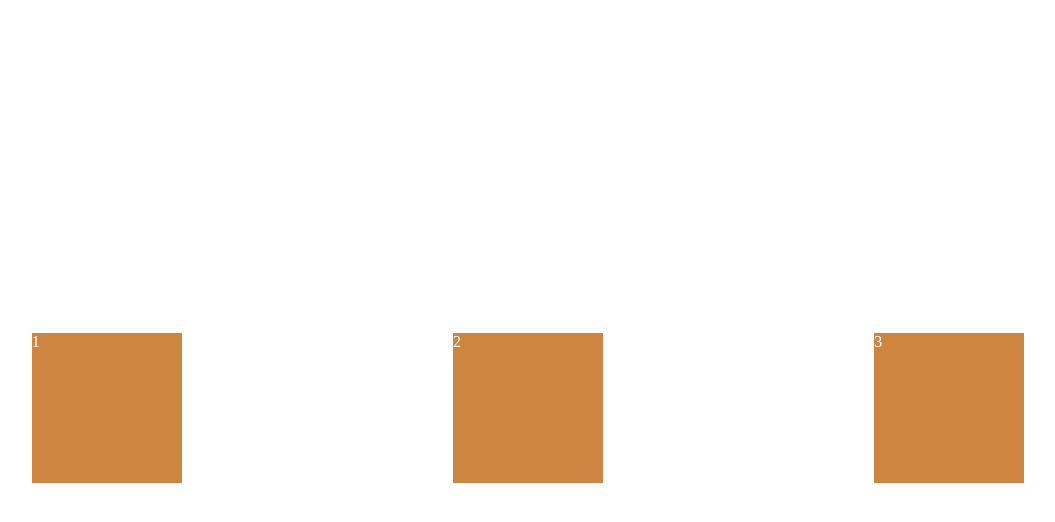
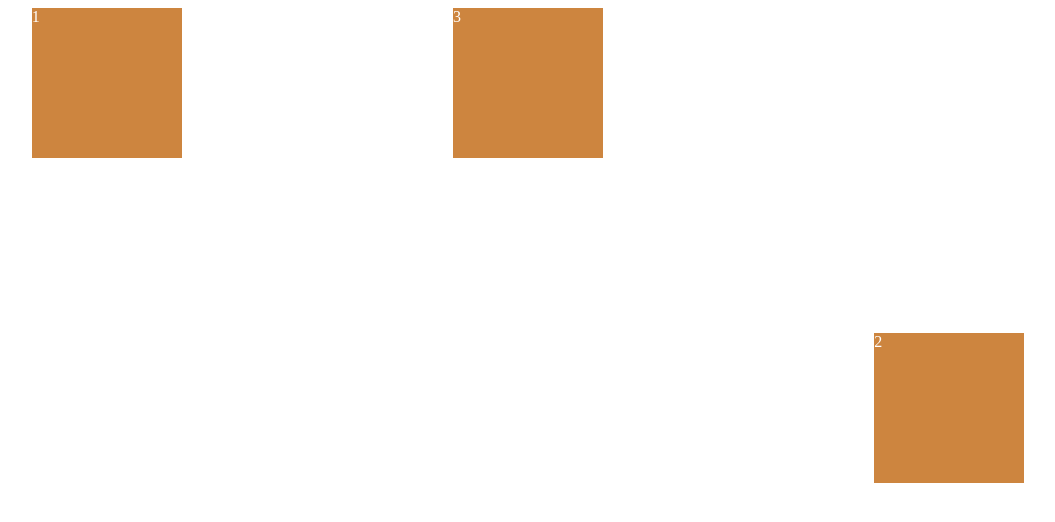
Before and after one commit to TaehwanGo/cssmaster, a plain HTML site: page index.html in a window 1280 px wide. Shown: the whole page, without its empty margins (112-1167 px from the left). Drawn offline with Linux system fonts and the light colour scheme.

Commit message:
1.4 align-self and order

```diff
--- a/index.html
+++ b/index.html
@@ -8,10 +8,10 @@
 
 </head>
 <body>
-    <div class="wrapper">
-        <div class="box">1</div>
-        <div class="box">2</div>
-        <div class="box">3</div>
+    <div class="father">
+        <div class="child">1</div>
+        <div class="child">2</div>
+        <div class="child">3</div>
     </div>
 </body>
 </html>
--- a/styles.css
+++ b/styles.css
@@ -1,16 +1,19 @@
-.wrapper {
+.father {
     display: flex;
     /* Main axis */
     justify-content: space-around;
-    /* cross axis */
-    align-items: center;
-    /* align-items 는 영향을 안 주는 이유는 부모box가 자식 box과 크기가 같기 때문 */
+
     height: 100vh;
 }
 
-.box {
+.child {
     background-color: peru;
     width: 150px;
     height: 150px;
     color: white;
 }
+
+.child:nth-child(2){
+    align-self: center;
+    order: 1;
+}
```
